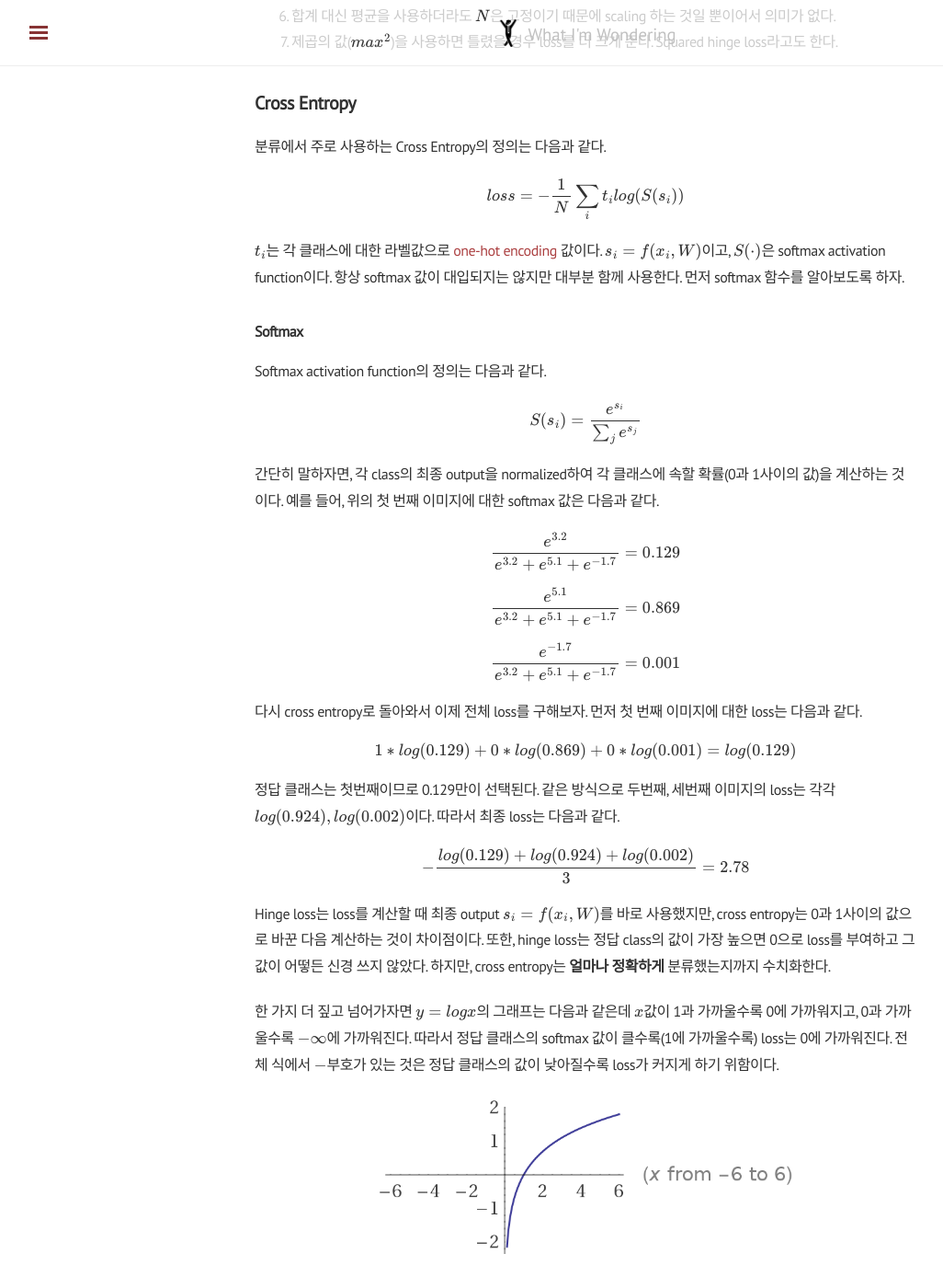
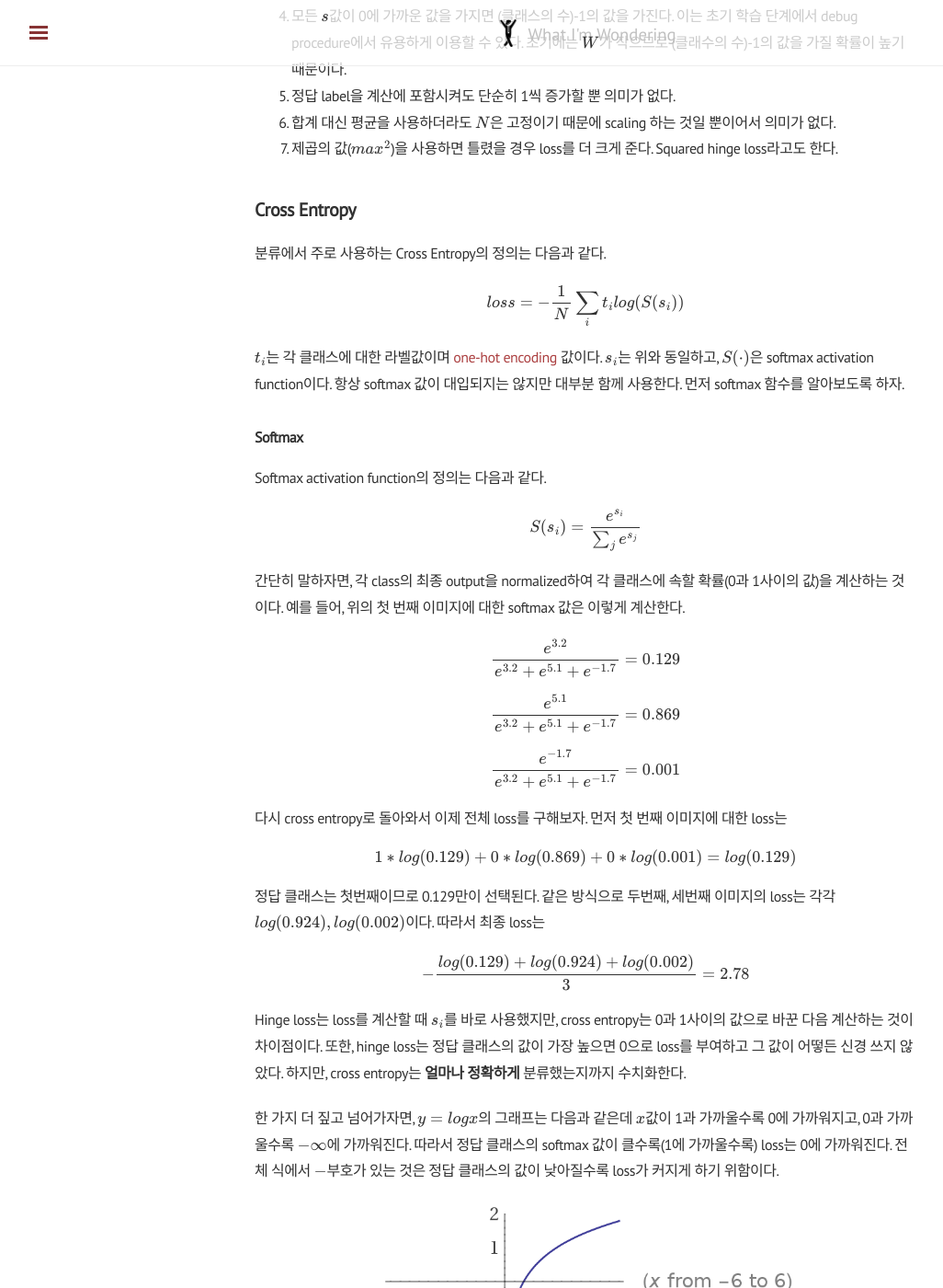
Before and after one commit to shanny924/shanny924.github.io, a Jekyll site: the page built from _posts/2020-01-25-cs231n-3rd.md, in a window 1280 px wide and 1400 px high, scrolled down 2340 px. Shown: the whole window at 92% size, without its empty margins (3-1029 px from the left). Built offline with Jekyll 4.4.1, drawn with Linux system fonts in a browser that asks for light colours; nearby versions of some CDN libraries; formulas are drawn with MathJax 3; some of the changed text lies outside the part shown.

Commit message:
type error

```diff
--- a/_posts/2020-01-25-cs231n-3rd.md
+++ b/_posts/2020-01-25-cs231n-3rd.md
@@ -33,8 +33,11 @@
   <img width="450" src="/public/images/cs231n_3_hinge.png">
 </p>
 
-Multiclass SVM loss는 다음과 같다. $s_i = f(x_i,W)$에 대하여
-$$loss = \frac{1}{N} \sum_i \sum_{j \neq y_i} max(0, s_j-s_{y_i}+1)$$ 위의 그림처럼 생겼기 때문에 hinge loss라고도 한다. 예시를 통해 어떻게 계산하는지 살펴보자.
+Multiclass SVM loss의 정의는 다음과 같다.
+
+$$loss = \frac{1}{N} \sum_i \sum_{j \neq y_i} max(0, s_j-s_{y_i}+1)$$
+
+$s_i = f(x_i,W)$는 $i$번째 클래스의 출력값을 의미한다. SVM loss는 경첩모양이어서 hinge loss라고도 한다. 예시를 통해 어떻게 계산하는지 살펴보자.
 
 <p align="center">
   <img width="450" src="/public/images/cs231n_3_ex.png">
@@ -58,7 +61,7 @@
 
 $$loss = -\frac{1}{N} \sum_i t_i log(S(s_i)) $$
 
-$t_i$는 각 클래스에 대한 라벨값으로 [one-hot encoding](https://wikidocs.net/22647) 값이다.   $s_i=f(x_i, W)$이고, $S(\cdot)$은 softmax activation function이다. 항상 softmax 값이 대입되지는 않지만 대부분 함께 사용한다. 먼저 softmax 함수를 알아보도록 하자.
+$t_i$는 각 클래스에 대한 라벨값이며 [one-hot encoding](https://wikidocs.net/22647) 값이다.   $s_i$는 위와 동일하고, $S(\cdot)$은 softmax activation function이다. 항상 softmax 값이 대입되지는 않지만 대부분 함께 사용한다. 먼저 softmax 함수를 알아보도록 하자.
 
 ### Softmax
 
@@ -66,7 +69,7 @@
 
 $$S(s_i) = \frac{e^{s_i}}{\sum_j{e^{s_j}}}$$
 
-간단히 말하자면, 각 class의 최종 output을 normalized하여 각 클래스에 속할 확률(0과 1사이의 값)을 계산하는 것이다. 예를 들어, 위의 첫 번째 이미지에 대한 softmax 값은 다음과 같다.
+간단히 말하자면, 각 class의 최종 output을 normalized하여 각 클래스에 속할 확률(0과 1사이의 값)을 계산하는 것이다. 예를 들어, 위의 첫 번째 이미지에 대한 softmax 값은 이렇게 계산한다.
 
 $$\frac{e^{3.2}}{e^{3.2}+e^{5.1}+e^{-1.7}}=0.129 $$
 
@@ -75,17 +78,17 @@
 $$\frac{e^{-1.7}}{e^{3.2}+e^{5.1}+e^{-1.7}}=0.001 $$
 
 
-다시 cross entropy로 돌아와서 이제 전체 loss를 구해보자. 먼저 첫 번째 이미지에 대한 loss는 다음과 같다.
+다시 cross entropy로 돌아와서 이제 전체 loss를 구해보자. 먼저 첫 번째 이미지에 대한 loss는
 
 $$ 1*log(0.129) + 0*log(0.869) + 0*log(0.001) = log(0.129)$$
 
-정답 클래스는 첫번째이므로 0.129만이 선택된다. 같은 방식으로 두번째, 세번째 이미지의 loss는 각각 $log(0.924), log(0.002)$이다. 따라서 최종 loss는 다음과 같다.
+정답 클래스는 첫번째이므로 0.129만이 선택된다. 같은 방식으로 두번째, 세번째 이미지의 loss는 각각 $log(0.924), log(0.002)$이다. 따라서 최종 loss는
 
 $$-\frac{log(0.129)+log(0.924)+log(0.002)}{3}=2.78$$
 
-Hinge loss는 loss를 계산할 때 최종 output $s_i=f(x_i,W)$를 바로 사용했지만, cross entropy는 0과 1사이의 값으로 바꾼 다음 계산하는 것이 차이점이다. 또한, hinge loss는 정답 class의 값이 가장 높으면 0으로 loss를 부여하고 그 값이 어떻든 신경 쓰지 않았다. 하지만, cross entropy는 **얼마나 정확하게** 분류했는지까지 수치화한다.
+Hinge loss는 loss를 계산할 때 $s_i$를 바로 사용했지만, cross entropy는 0과 1사이의 값으로 바꾼 다음 계산하는 것이 차이점이다. 또한, hinge loss는 정답 클래스의 값이 가장 높으면 0으로 loss를 부여하고 그 값이 어떻든 신경 쓰지 않았다. 하지만, cross entropy는 **얼마나 정확하게** 분류했는지까지 수치화한다.
 
-한 가지 더 짚고 넘어가자면 $y=logx$의 그래프는 다음과 같은데 $x$값이 1과 가까울수록 0에 가까워지고, 0과 가까울수록 $-\infty$에 가까워진다. 따라서 정답 클래스의 softmax 값이 클수록(1에 가까울수록) loss는 0에 가까워진다. 전체 식에서 $-$부호가 있는 것은 정답 클래스의 값이 낮아질수록 loss가 커지게 하기 위함이다.
+한 가지 더 짚고 넘어가자면, $y=logx$의 그래프는 다음과 같은데 $x$값이 1과 가까울수록 0에 가까워지고, 0과 가까울수록 $-\infty$에 가까워진다. 따라서 정답 클래스의 softmax 값이 클수록(1에 가까울수록) loss는 0에 가까워진다. 전체 식에서 $-$부호가 있는 것은 정답 클래스의 값이 낮아질수록 loss가 커지게 하기 위함이다.
 
 <p align="center">
   <img width="450" src="/public/images/logx.png">
```
